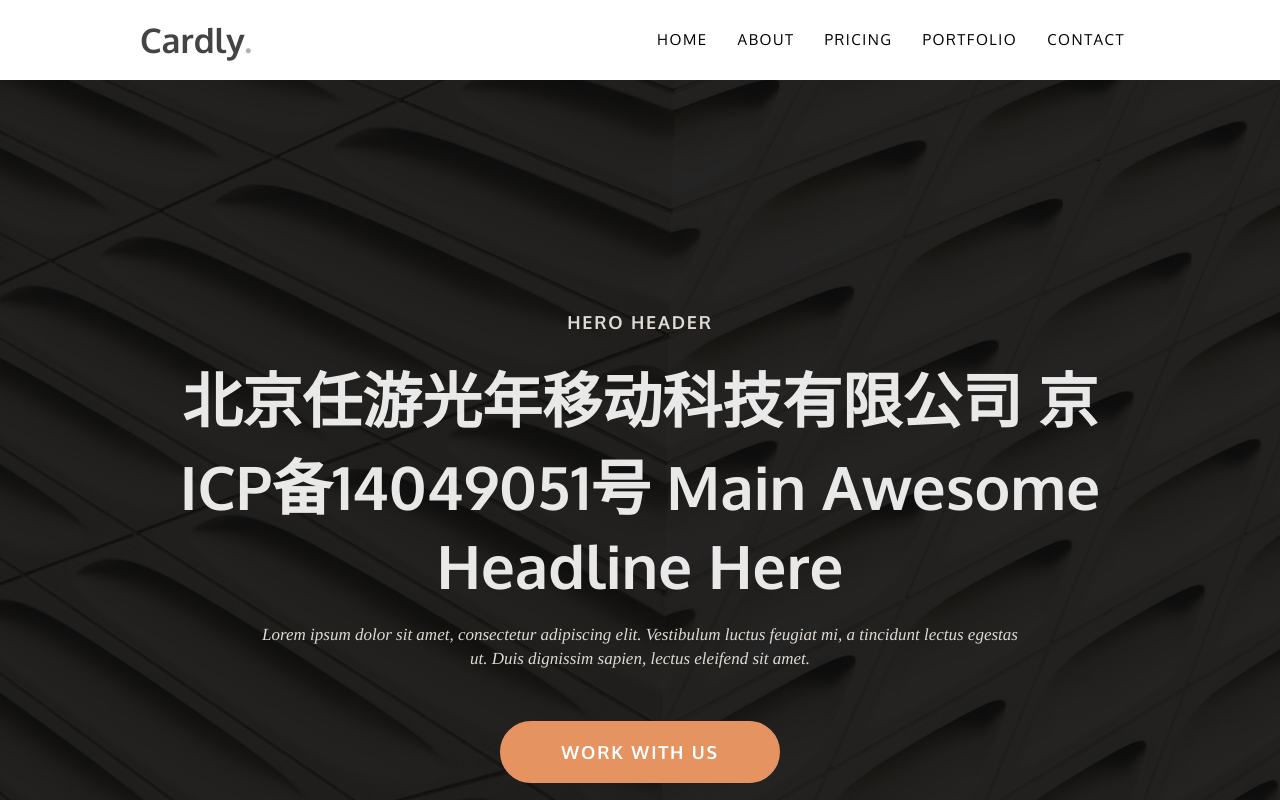
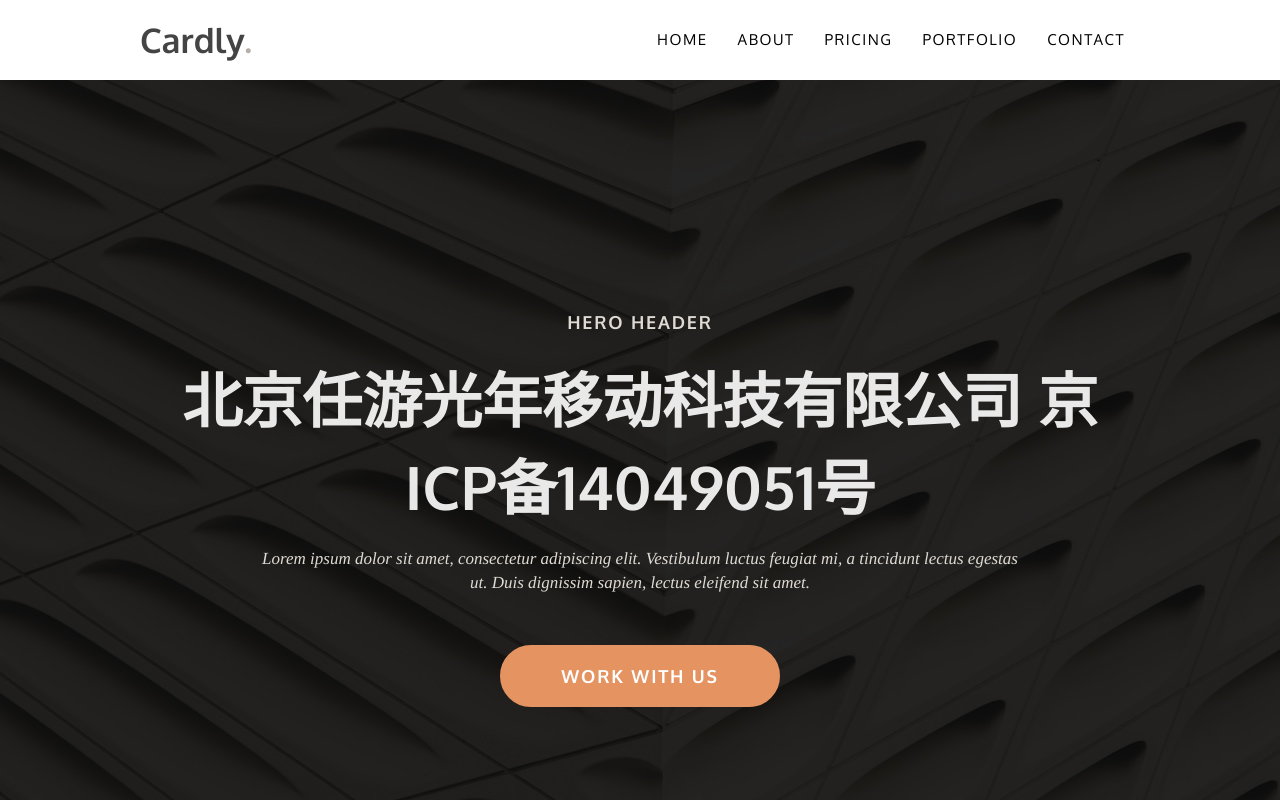
Before and after one commit to jaxzheng/jaxzheng.github.io, a plain HTML site: page index.html in a window 1280 px wide. Shown: the top 800 px of the page. Drawn offline with Linux system fonts and the light colour scheme; a web font is replaced by a local one.

Commit message:
Update index.html

```diff
--- a/index.html
+++ b/index.html
@@ -32,7 +32,7 @@
 		<div class="wrapper">
 			<div class="banner-content">
 				<span class="subtitle">Hero Header</span>
-				<h2>北京任游光年移动科技有限公司 京ICP备14049051号 Main Awesome Headline Here</h2>
+				<h2>北京任游光年移动科技有限公司 京ICP备14049051号</h2>
 				<p>Lorem ipsum dolor sit amet, consectetur adipiscing elit. Vestibulum luctus feugiat mi, a tincidunt lectus egestas ut. Duis dignissim sapien, lectus eleifend sit amet. </p>
 				<a href="#" class="button-1">Work with us</a>
 			</div>
```
